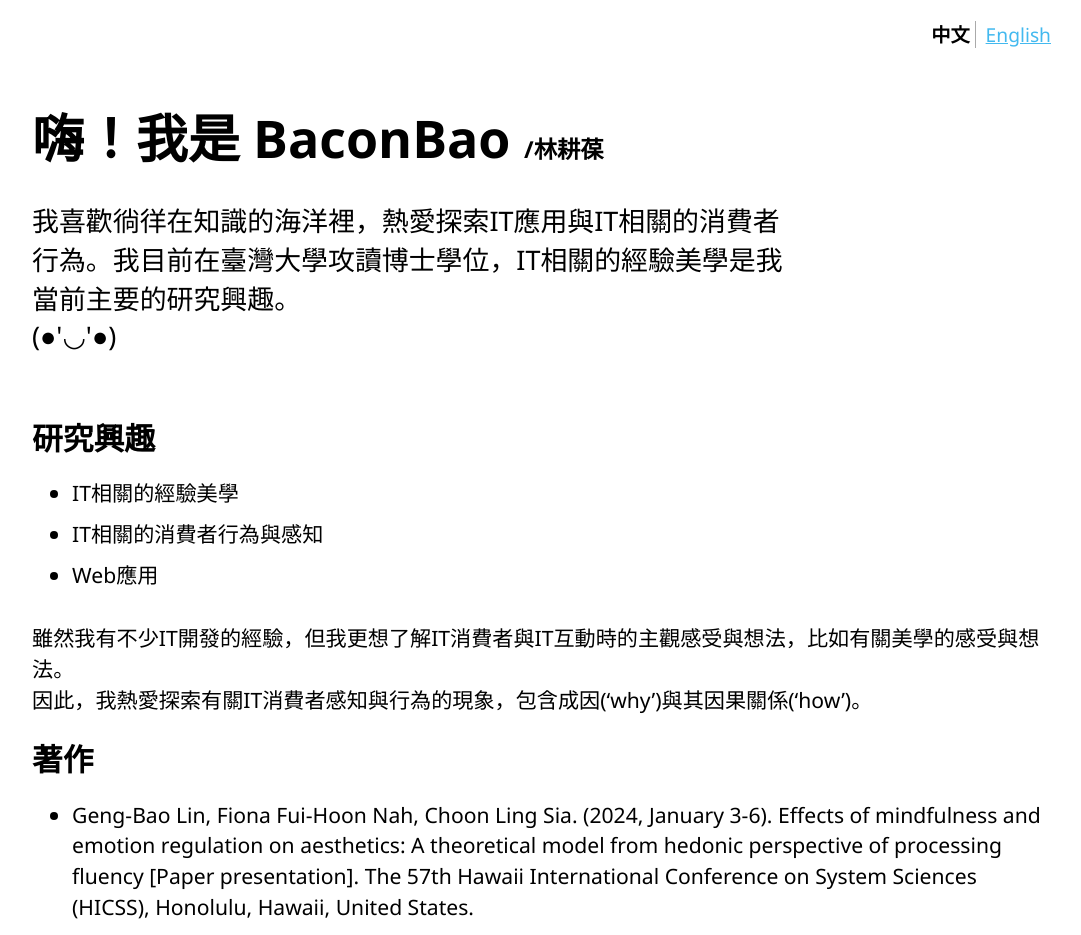
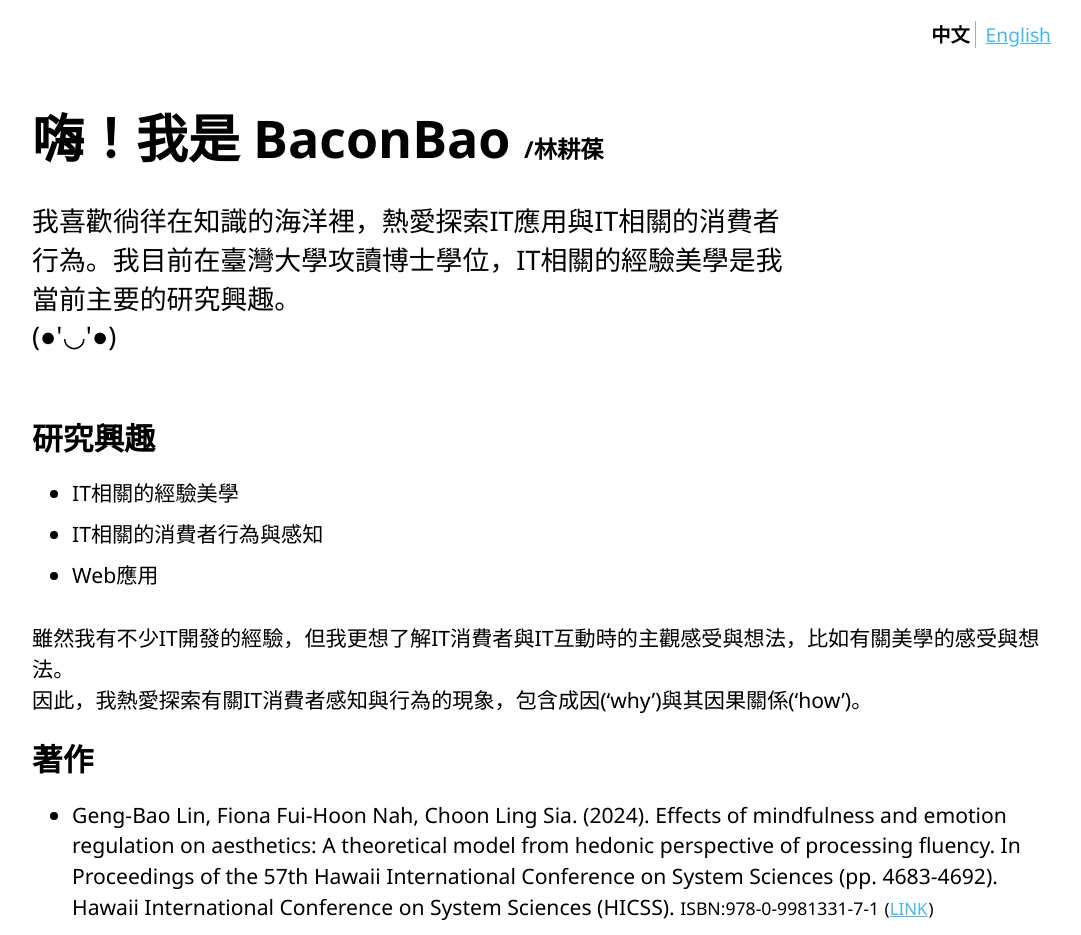
Before and after one commit to baconbao/baconbao.github.io, a Next.js app: page /zh-tw in a window 1280 px wide. Shown: the top 935 px of the page, without its empty margins (96-1177 px from the left). Built offline with nearby package versions, Linux system fonts and the light colour scheme.

Commit message:
feat: update

```diff
--- a/data/zh-tw.js
+++ b/data/zh-tw.js
@@ -326,7 +326,11 @@ const data = {
         title: '著作',
         items: [
             {
-                puretext: 'Geng-Bao Lin, Fiona Fui-Hoon Nah, Choon Ling Sia. (2024, January 3-6). Effects of mindfulness and emotion regulation on aesthetics: A theoretical model from hedonic perspective of processing fluency [Paper presentation]. The 57th Hawaii International Conference on System Sciences (HICSS), Honolulu, Hawaii, United States.',
+                puretext: 'Geng-Bao Lin, Fiona Fui-Hoon Nah, Choon Ling Sia. (2024). Effects of mindfulness and emotion regulation on aesthetics: A theoretical model from hedonic perspective of processing fluency. In Proceedings of the 57th Hawaii International Conference on System Sciences (pp. 4683-4692). Hawaii International Conference on System Sciences (HICSS).',
+                note: 'ISBN:978-0-9981331-7-1',
+                links: [
+                    { name: 'LINK', url: 'https://hdl.handle.net/10125/106947', ga: 'paper_2024-1' },
+                ],
             },
             {
                 puretext: '劉成豪, 唐運佳, 林耕葆, 謝依靜. (2020) 行動搜尋下，你會越看越愛它嗎？使用者知識與螢幕尺寸如何影響品牌效果. 中山管理評論',
@@ -409,7 +413,7 @@ const data = {
     },
     esport: {
         title: '遊戲/電競',
-        description: '我曾是個CS玩家，LernHerN 是我在遊戲中使用的名稱。在電競還不盛行的年代時，我當時製作了一些非營利影片嘗試推廣電競。希望你會喜歡。',
+        description: '我曾是個CS玩家，LernHerN 是我使用的名稱。在電競還不盛行的年代時，我當時製作了一些非營利影片嘗試推廣電競。希望你會喜歡。',
         promotion: '精選兩部影片：',
         links: [
             { text: 'Remembrance of Counter-Strike 1.6', url: 'https://www.youtube.com/watch?v=nrUMZZiheLU', ga: 'cs_movie_1' },
```
Also changed, not shown: data/en-us.js (+6 -2 lines).
